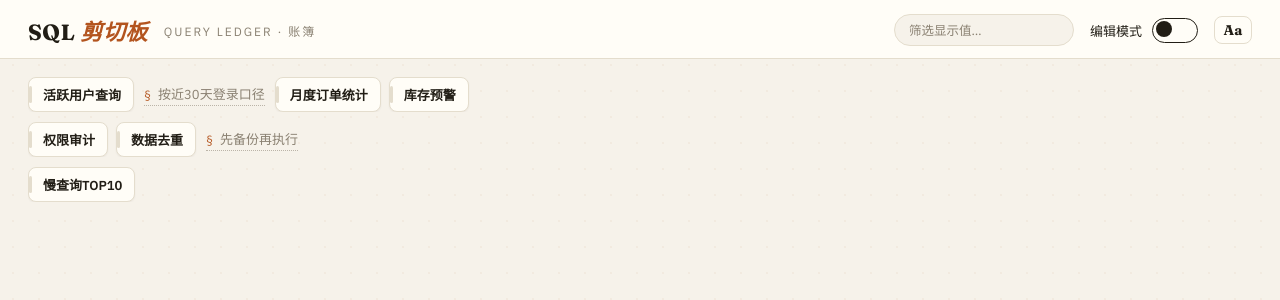
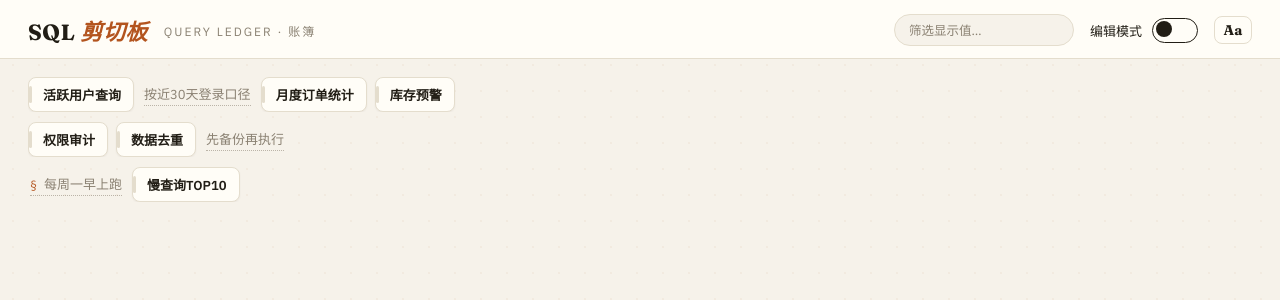
Before and after one commit to evachxji/sql-clipboard, a React (Vite) app in the folder app/: page / in a window 1280 px wide. Shown: the top 300 px of the page. Built offline with nearby package versions, Linux system fonts and the light colour scheme.

Commit message:
feat: § 节号仅在每行第一列的文本格上显示

```diff
--- a/app/src/App.jsx
+++ b/app/src/App.jsx
@@ -12,7 +12,8 @@ const MOCK = [
   { id: 5, row: 1, col: 0, display: '权限审计', copy: 'SELECT u.name,r.role ...;' },
   { id: 6, row: 1, col: 1, display: '数据去重', copy: 'DELETE FROM logs ...;' },
   { id: 7, row: 1, col: 2, display: '先备份再执行', copy: '' },
-  { id: 8, row: 2, col: 0, display: '慢查询TOP10', copy: 'SELECT ... LIMIT 10;' },
+  { id: 9, row: 2, col: 0, display: '每周一早上跑', copy: '' },
+  { id: 8, row: 2, col: 1, display: '慢查询TOP10', copy: 'SELECT ... LIMIT 10;' },
 ]
 
 const hasCopy = cell => cell.copy.trim() !== ''
@@ -143,9 +144,10 @@ export default function App() {
         )}
         {visibleRows.map(([r, list]) => (
           <div className="row" key={r}>
-            {list.map(cell => {
+            {list.map((cell, idx) => {
               const cls = [
                 hasCopy(cell) ? 'cell' : 'note',
+                idx === 0 ? 'lead' : '', // 仅第一列文本格显示 § 节号
                 q && cell.display.toLowerCase().includes(q) ? 'hit' : '',
               ].join(' ').trim()
               return (
--- a/app/src/styles.css
+++ b/app/src/styles.css
@@ -39,7 +39,7 @@ main{flex:1;overflow-y:auto;overflow-x:hidden;padding:18px 28px}
 .note{flex:0 1 auto;min-width:0;max-width:240px;padding:3px 2px;cursor:pointer}
 .note .d{font-size:13px;color:var(--mute);white-space:nowrap;overflow:hidden;text-overflow:ellipsis;
   border-bottom:1.5px dotted rgba(138,129,114,.55);padding-bottom:2px;transition:.15s}
-.note .d::before{content:"§";color:var(--acc);margin-right:7px;font-size:12px}
+.note.lead .d::before{content:"§";color:var(--acc);margin-right:7px;font-size:12px}
 .note:hover .d{color:var(--ink);border-bottom-color:var(--acc)}
 .note.hit .d{color:var(--acc);border-bottom-color:var(--acc)}
 .app.editing .note .d{border-bottom:1.5px dashed var(--acc)}
```
Also changed, not shown: 2 other files (tests, documents, lock files or other folders).
